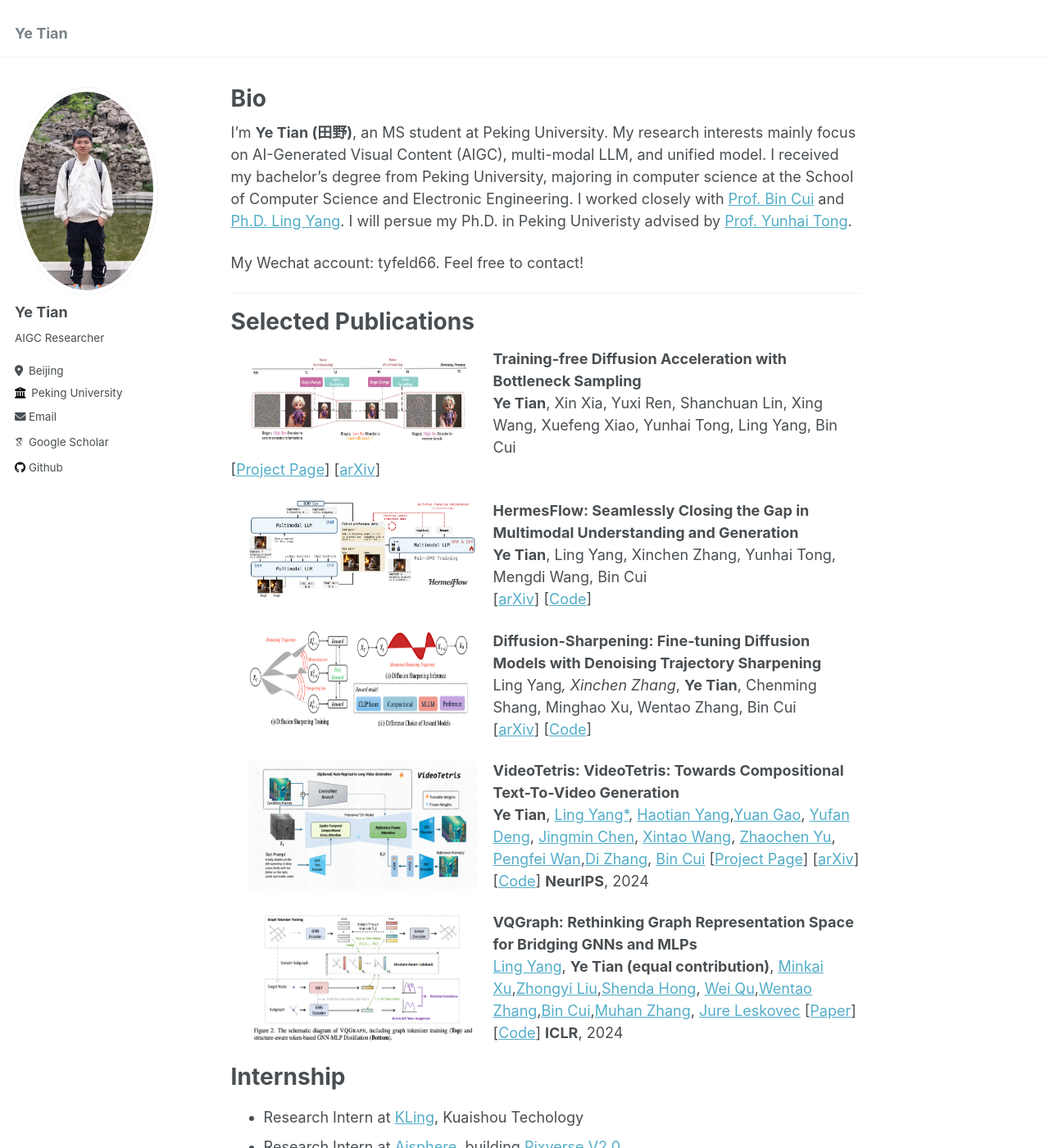
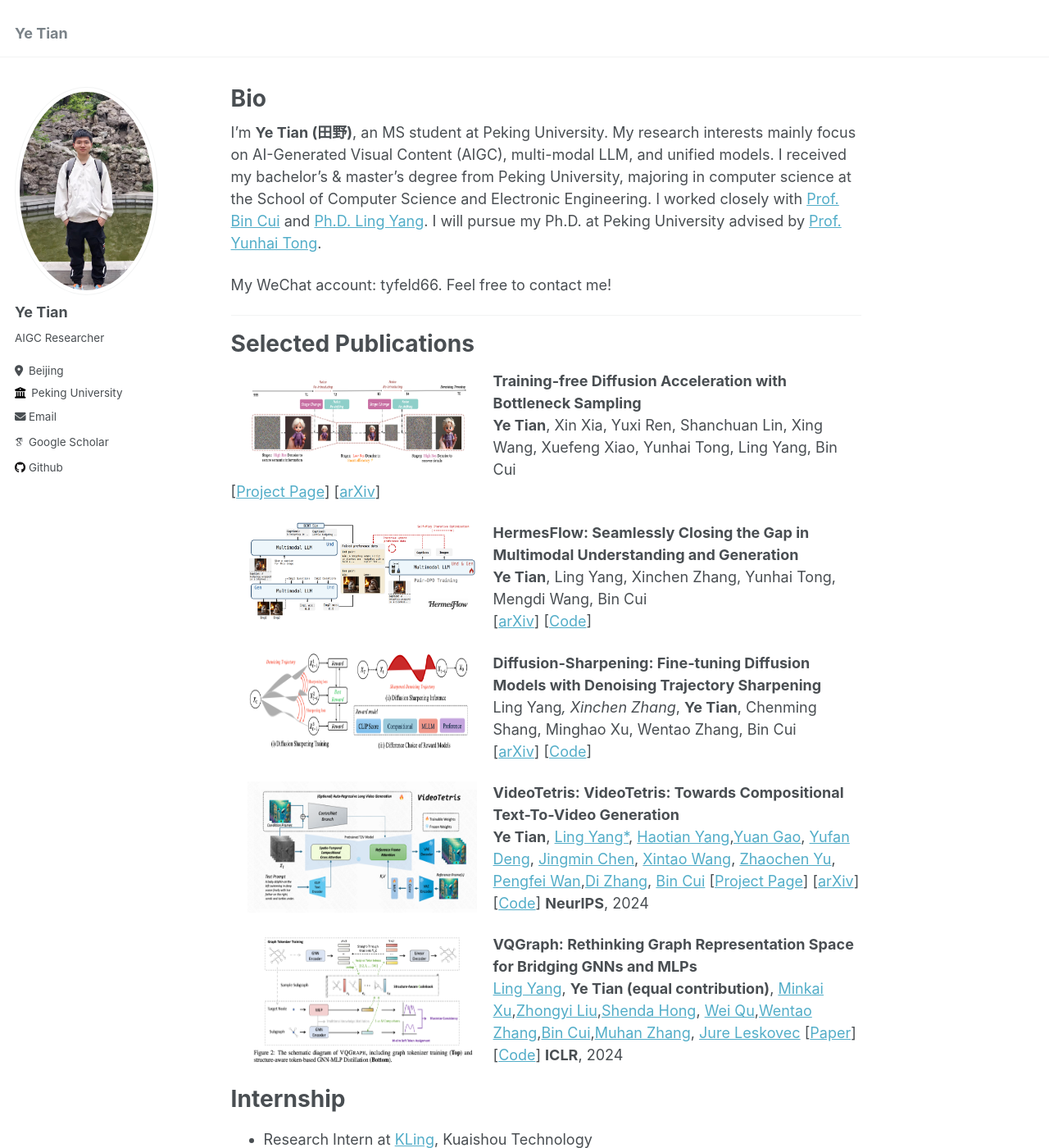
Before and after one commit to tyfeld/tyfeld.github.io, a Jekyll site: the page built from _pages/about.md, in a window 1280 px wide and 1400 px high. Shown: the whole window at 82% size. Built offline with Jekyll 4.4.1, drawn with Linux system fonts in a browser that asks for light colours; some web fonts are replaced.

Commit message:
Update about.md

```diff
--- a/_pages/about.md
+++ b/_pages/about.md
@@ -7,9 +7,9 @@ redirect_from:
   - /about.html
 ---
 
-I'm **Ye Tian (田野)**, an MS student at Peking University. My research interests mainly focus on AI-Generated Visual Content (AIGC), multi-modal LLM, and unified model. I received my bachelor's degree from Peking University, majoring in computer science at the School of Computer Science and Electronic Engineering. I worked closely with [Prof. Bin Cui](https://cuibinpku.github.io/cuibin_cn.html) and [Ph.D. Ling Yang](https://yangling0818.github.io/). I will persue my Ph.D. in Peking Univeristy advised by [Prof. Yunhai Tong](https://openreview.net/profile?id=~Yunhai_Tong1).
+I'm **Ye Tian (田野)**, an MS student at Peking University. My research interests mainly focus on AI-Generated Visual Content (AIGC), multi-modal LLM, and unified models. I received my bachelor's & master's degree from Peking University, majoring in computer science at the School of Computer Science and Electronic Engineering. I worked closely with [Prof. Bin Cui](https://cuibinpku.github.io/cuibin_cn.html) and [Ph.D. Ling Yang](https://yangling0818.github.io/). I will pursue my Ph.D. at Peking University advised by [Prof. Yunhai Tong](https://openreview.net/profile?id=~Yunhai_Tong1).
 
-My Wechat account: tyfeld66. Feel free to contact!
+My WeChat account: tyfeld66. Feel free to contact me!
 
 
 ---
@@ -47,6 +47,6 @@ Ling Yang*, Xinchen Zhang*, **Ye Tian**, Chenming Shang, Minghao Xu, Wentao Zhan
 
 
 # Internship
-* Research Intern at [KLing](https://klingai.com/), Kuaishou Techology
+* Research Intern at [KLing](https://klingai.com/), Kuaishou Technology
 * Research Intern at [Aisphere](https://aishiai.com/), building [Pixverse V2.0](https://pixverse.org/pixverse-2-0/)
 * Research Intern at ByteDance. (Present)
```
